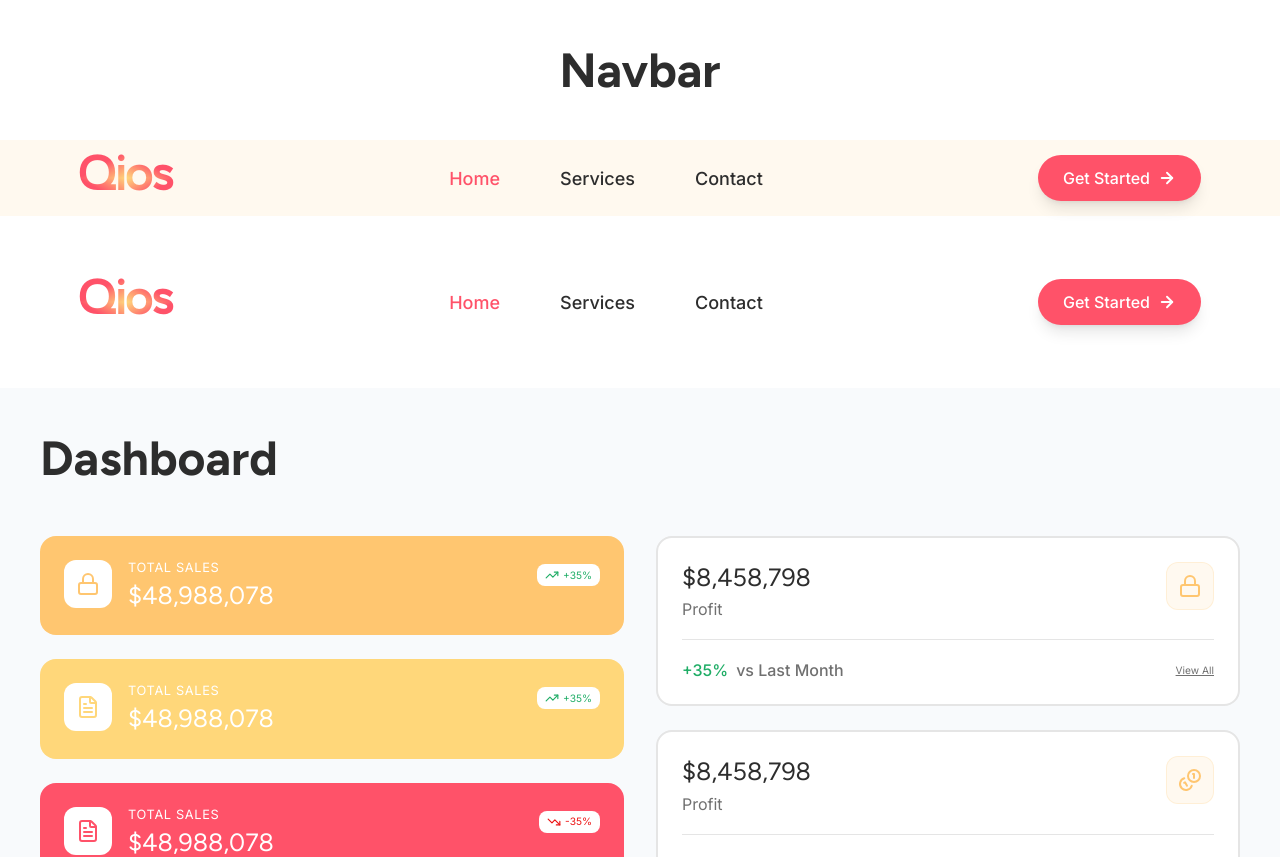
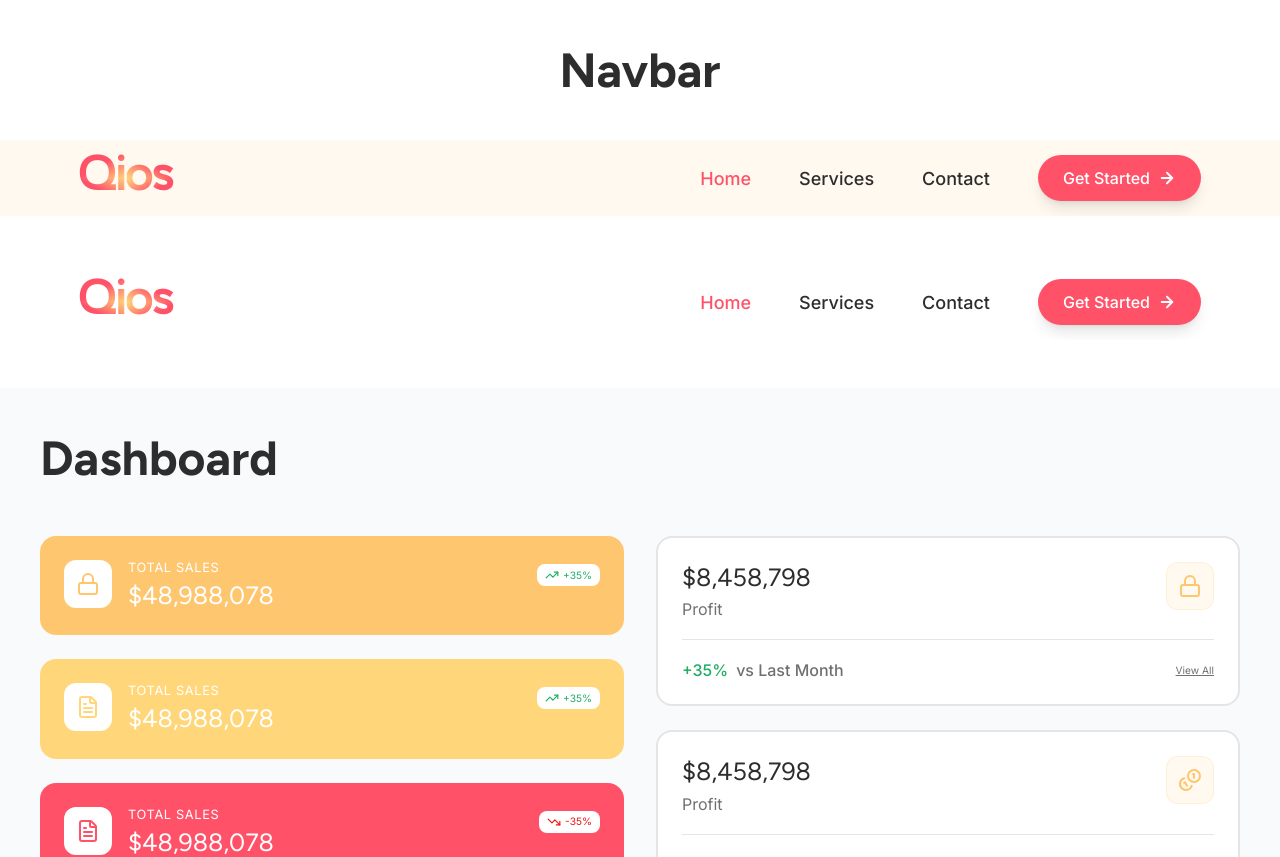
Before and after one commit to ShanRaboy11/Qios, a Next.js app: page / in a window 1280 px wide. Shown: the top 857 px of the page. Built offline with nearby package versions, Linux system fonts and the light colour scheme.

Commit message:
fix: navbar mobile

```diff
--- a/src/components/organisms/navbar.tsx
+++ b/src/components/organisms/navbar.tsx
@@ -3,7 +3,7 @@
 import React from "react";
 import { cn } from "@/lib/utils";
 import { Button } from "@/components/atoms/Button";
-import { ArrowRight } from "lucide-react";
+import { ArrowRight, Menu } from "lucide-react";
 
 interface NavbarProps {
   variant?: "filled" | "transparent";
@@ -14,13 +14,15 @@ export const Navbar = ({ variant = "filled", className }: NavbarProps) => {
   return (
     <nav
       className={cn(
-        "flex items-center justify-between w-full px-6 md:px-[79px] py-[10px]",
+        "flex items-center justify-between w-full overflow-hidden",
+        "px-[25px] md:px-[79px] py-[10px]",
+        "gap-x-8",
         variant === "filled" ? "bg-bg-primary" : "bg-transparent",
         className,
       )}
     >
       <div
-        className="font-ibrand"
+        className="font-ibrand shrink-0"
         style={{
           textAlign: "right",
           fontSize: "50px",
@@ -37,27 +39,32 @@ export const Navbar = ({ variant = "filled", className }: NavbarProps) => {
         Qios
       </div>
 
-      <div className="hidden md:flex items-center gap-[60px]">
+      <div
+        className={cn(
+          "hidden md:flex items-center shrink-0",
+          "gap-x-6 lg:gap-x-12",
+        )}
+      >
         <a
           href="#home"
-          className="text-brand-accent font-inter font-medium text-[18px]"
+          className="text-brand-accent font-inter font-medium text-[18px] shrink-0"
         >
           Home
         </a>
         <a
           href="#services"
-          className="text-text-primary hover:text-brand-accent transition-colors font-inter font-medium text-[18px]"
+          className="text-text-primary hover:text-brand-accent transition-colors font-inter font-medium text-[18px] shrink-0"
         >
           Services
         </a>
         <a
           href="#contact"
-          className="text-text-primary hover:text-brand-accent transition-colors font-inter font-medium text-[18px]"
+          className="text-text-primary hover:text-brand-accent transition-colors font-inter font-medium text-[18px] shrink-0"
         >
           Contact
         </a>
-      </div>
 
+        <div className="shrink-0">
           <Button
             variant="accent"
             shape="pill"
@@ -65,6 +72,12 @@ export const Navbar = ({ variant = "filled", className }: NavbarProps) => {
           >
             Get Started
           </Button>
+        </div>
+      </div>
+
+      <div className="md:hidden flex items-center">
+        <Menu className="text-brand-accent cursor-pointer" size={32} />
+      </div>
     </nav>
   );
 };
```
Lines whose indentation alone changed are shown as unchanged.
